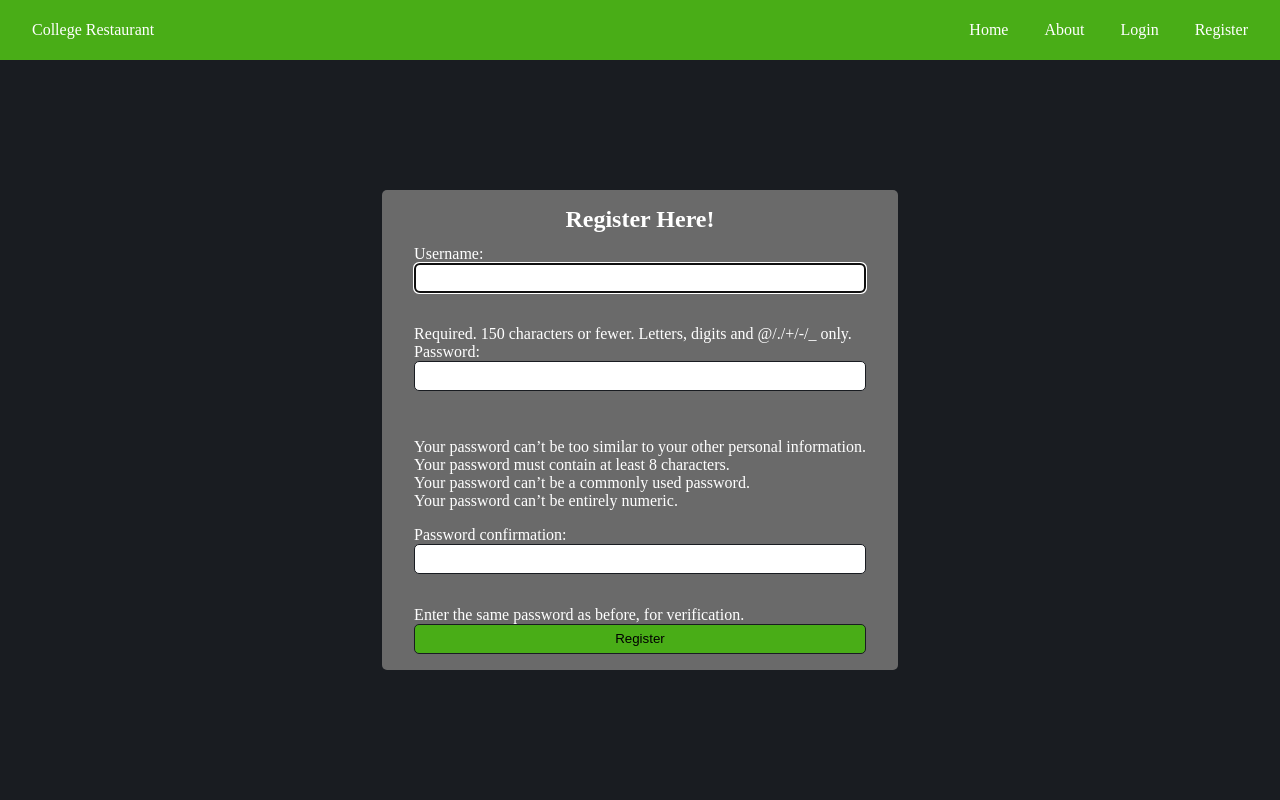
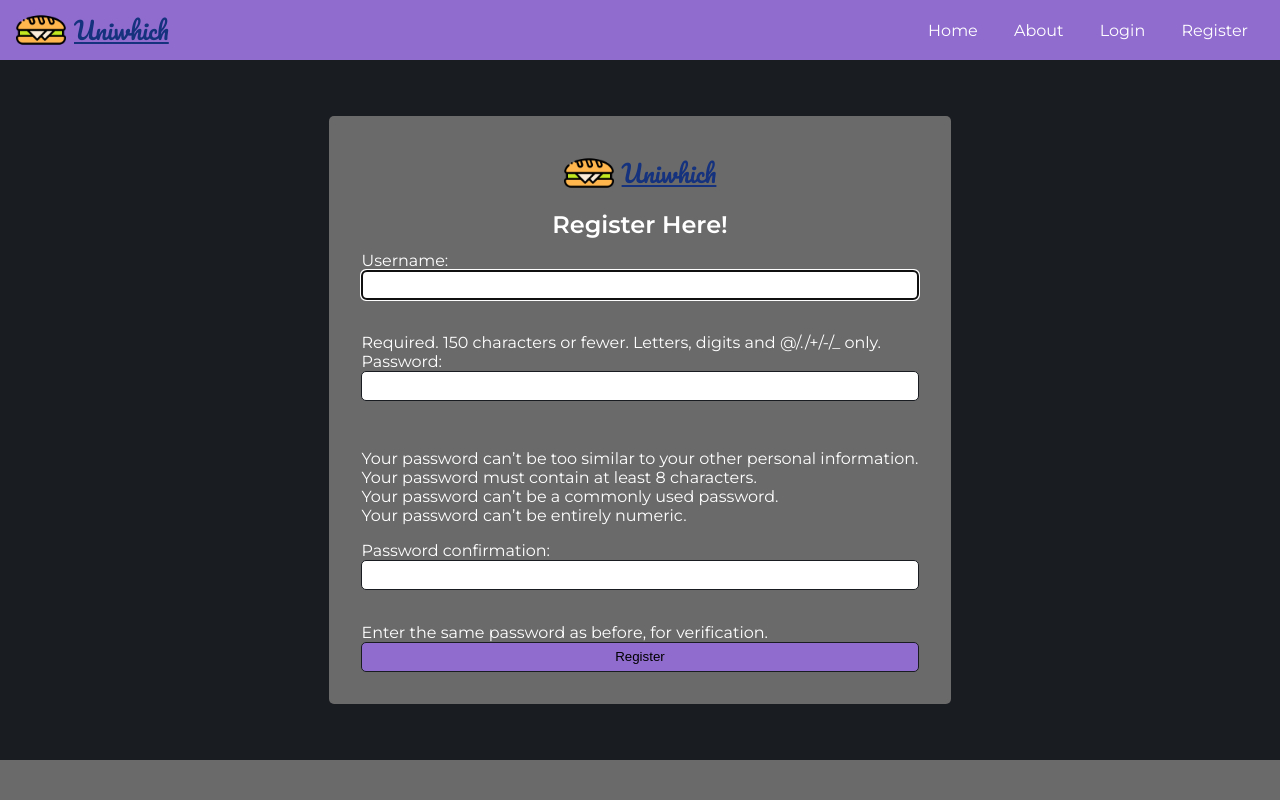
Before and after one commit to apishori/college-restaurant, a Django app: page /register/ in a window 1280 px wide. Run offline with Django 3.2, Linux system fonts and the light colour scheme; some libraries are stand-ins or nearby versions.

Commit message:
beautified login and register pages

```diff
--- a/users/static/users/style.css
+++ b/users/static/users/style.css
@@ -1,6 +1,8 @@
+@import url("https://fonts.googleapis.com/css2?family=Montserrat:wght@300;400;600&display=swap");
+@import url('https://fonts.googleapis.com/css2?family=Pacifico:wght@100;200;400&display=swap');
 @import url("https://pro.fontawesome.com/releases/v5.10.0/css/all.css");
 :root {
-    --primary-color: #49AD17;
+    --primary-color: #906CCF; /* #49AD17;*/
     --secondary-color: #191C21;
     --teriary-color: #6A6A6A;
     --font-color: white;
@@ -19,6 +21,7 @@ h1, h2, h3, h4, h5, h6 {
 }
 
 body {
+    font-family: "Montserrat", sans-serif;
     margin: 0;
     padding: 0;
     background-color: var(--secondary-color);
@@ -52,19 +55,31 @@ button:hover {
     cursor: pointer;
 }
 
+form {
+    margin: 2em;
+}
+
+.m-auto {
+    margin: auto !important;
+}
+
+.m-0 {
+    margin: 0 !important;
+}
+
 .main {
-    height: calc(100vh - 60px);
+    height: calc(100vh - 100px);
 }
 
 .container {
     margin: auto;
     border-radius: 5px;
     background-color: var(--teriary-color);
-    padding: 1em 2em;
 }
 
 .container-flex {
     display: flex;
+    align-items: center;
 }
 
 .container-flex2 {
@@ -87,7 +102,22 @@ button:hover {
     text-decoration: underline;
 }
 
-/* Header */
+.logo {
+    object-fit: cover;
+    height: 50px;
+    width: 50px;
+    margin-right: 0.5em;
+
+}
+
+.title {
+    font-family: 'Pacifico', cursive;
+    font-weight: 200;
+    color: #14327D;
+    text-decoration: underline;
+}
+
+/* Header & Footer */
 .header {
     background-color: var(--primary-color);
     height: 60px;
@@ -100,6 +130,12 @@ button:hover {
 
 .header a {
     margin: 0 1em;
+}
+
+.footer {
+    background-color: var(--teriary-color);
+    height: 40px;
+    padding: 1em;
 }
 
 /* Sidebar */
@@ -119,7 +155,7 @@ form input {
 }
 
 form h2 {
-    margin: 0 auto 0.5em;
+    margin: 0.5em auto;
 }
 
 .primary-btn {
@@ -132,3 +168,11 @@ form h2 {
 .primary-btn:hover {
     opacity: 0.8;
 }
+
+/* Login */
+
+.login-image {
+    object-fit: cover;
+    width: 700px;
+    border-radius: 5px;
+}
--- a/users/templates/users/base.html
+++ b/users/templates/users/base.html
@@ -1,16 +1,19 @@
 <!DOCTYPE html>
 <html lang="en">
     <head>
+        {% load static %}
         <meta charset="UTF-8">
         <meta name="viewport" content="width=device-width, initial-scale=1.0">
-        <link rel="stylesheet" href="../../static/users/style.css">
-
+        <link rel="stylesheet" href="{% static 'users/style.css' %}">
         <title>College Restaurant</title>
     </head>
     <body>
         <header class="header">
             <nav class="container-flex">
-                <a href="{% url 'home' %}">College Restaurant</a>
+                <div class="container-flex">
+                    <a class="m-0" href="{% url 'home' %}"><img class="logo" src="{% static 'users/sandwich_logo.png' %}"></a>
+                    <a class="m-0" href="{% url 'home' %}"><h2 class="title">Uniwhich</h2></a>
+                </div>
                 <div class="navbar">
                     <a href="{% url 'home' %}">Home</a>
                     <a href="{% url 'about' %}">About</a>
@@ -29,6 +32,10 @@
             {% endblock content %}
         </div>
 
+        <footer class="footer">
+
+        </footer>
+
         <script src="https://code.jquery.com/jquery-3.3.1.slim.min.js" integrity="sha384-q8i/X+965DzO0rT7abK41JStQIAqVgRVzpbzo5smXKp4YfRvH+8abtTE1Pi6jizo" crossorigin="anonymous"></script>
     </body>
 </html>
--- a/users/templates/users/login.html
+++ b/users/templates/users/login.html
@@ -1,6 +1,8 @@
 {% extends "users/base.html" %}
 {% block content %}
-    <div class="container">
+    {% load static %}
+    <div class="container container-flex">
+        <img class="login-image" src="{% static 'users/sandwich.jpg' %}" alt="login">
         <form method="POST">
             {% csrf_token %}
             <div class="container-flex2">
--- a/users/templates/users/register.html
+++ b/users/templates/users/register.html
@@ -1,9 +1,14 @@
 {% extends "users/base.html" %}
 {% block content %}
+    {% load static %}
     <div class="container">
         <form method="POST">
             {% csrf_token %}
             <div class="container-flex2">
+                <div class="m-auto container-flex">
+                    <a class="m-0" href="{% url 'home' %}"><img class="logo" src="{% static 'users/sandwich_logo.png' %}"></a>
+                    <a class="m-0" href="{% url 'home' %}"><h2 class="title m-0">Uniwhich</h2></a>
+                </div>
                 <h2>Register Here!</h2>
                 {{ form }}
                 <button class="primary-btn" type="submit">Register</button>
```
Also changed, not shown: users/static/users/sandwich.jpg (added), users/static/users/sandwich_logo.png (added).
